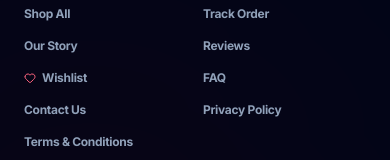
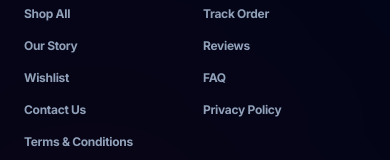
Before and after one commit to salahuddingfx/Acharu, a React (Vite) app: page / in a window 390 px wide. Shown: the part 3336-3496 px from the top of the page. Built offline with nearby package versions, Linux system fonts and the light colour scheme; no server answers.

Commit message:
feat: implement responsive footer component with dynamic site links and contact details

```diff
--- a/src/components/Footer.jsx
+++ b/src/components/Footer.jsx
@@ -1,5 +1,5 @@
 import { Link } from 'react-router-dom';
-import { Mail, MapPin, Phone, ArrowUpRight, Heart } from 'lucide-react';
+import { Mail, MapPin, Phone, ArrowUpRight } from 'lucide-react';
 import { TikTok, Facebook, Instagram, Youtube } from './BrandIcons';
 import { useSelector } from 'react-redux';
 import { selectContact, selectSocialLinks } from '../store/settingsSlice';
@@ -60,7 +60,7 @@ const Footer = () => {
               <li><Link to="/track" className="hover:text-white transition-colors">Track Order</Link></li>
               <li><Link to="/about" className="hover:text-white transition-colors">Our Story</Link></li>
               <li><Link to="/reviews" className="hover:text-white transition-colors">Reviews</Link></li>
-              <li><Link to="/wishlist" className="hover:text-rose-400 transition-colors flex items-center gap-1.5"><Heart size={12} className="text-rose-400" /> Wishlist</Link></li>
+              <li><Link to="/wishlist" className="hover:text-rose-400 transition-colors">Wishlist</Link></li>
               <li><Link to="/faq" className="hover:text-white transition-colors">FAQ</Link></li>
               <li><Link to="/contact" className="hover:text-white transition-colors">Contact Us</Link></li>
               <li><Link to="/privacy" className="hover:text-white transition-colors">Privacy Policy</Link></li>
```
